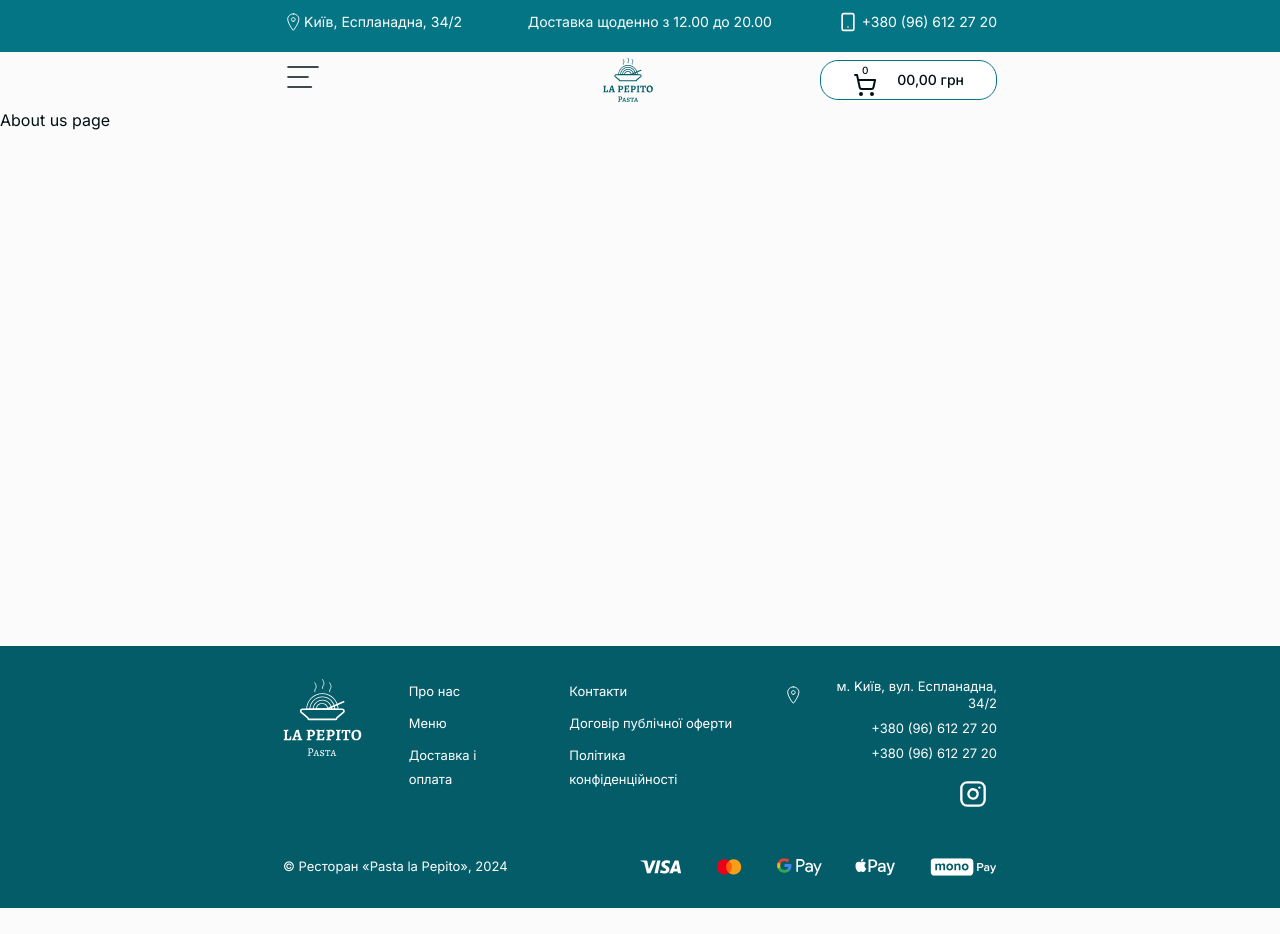
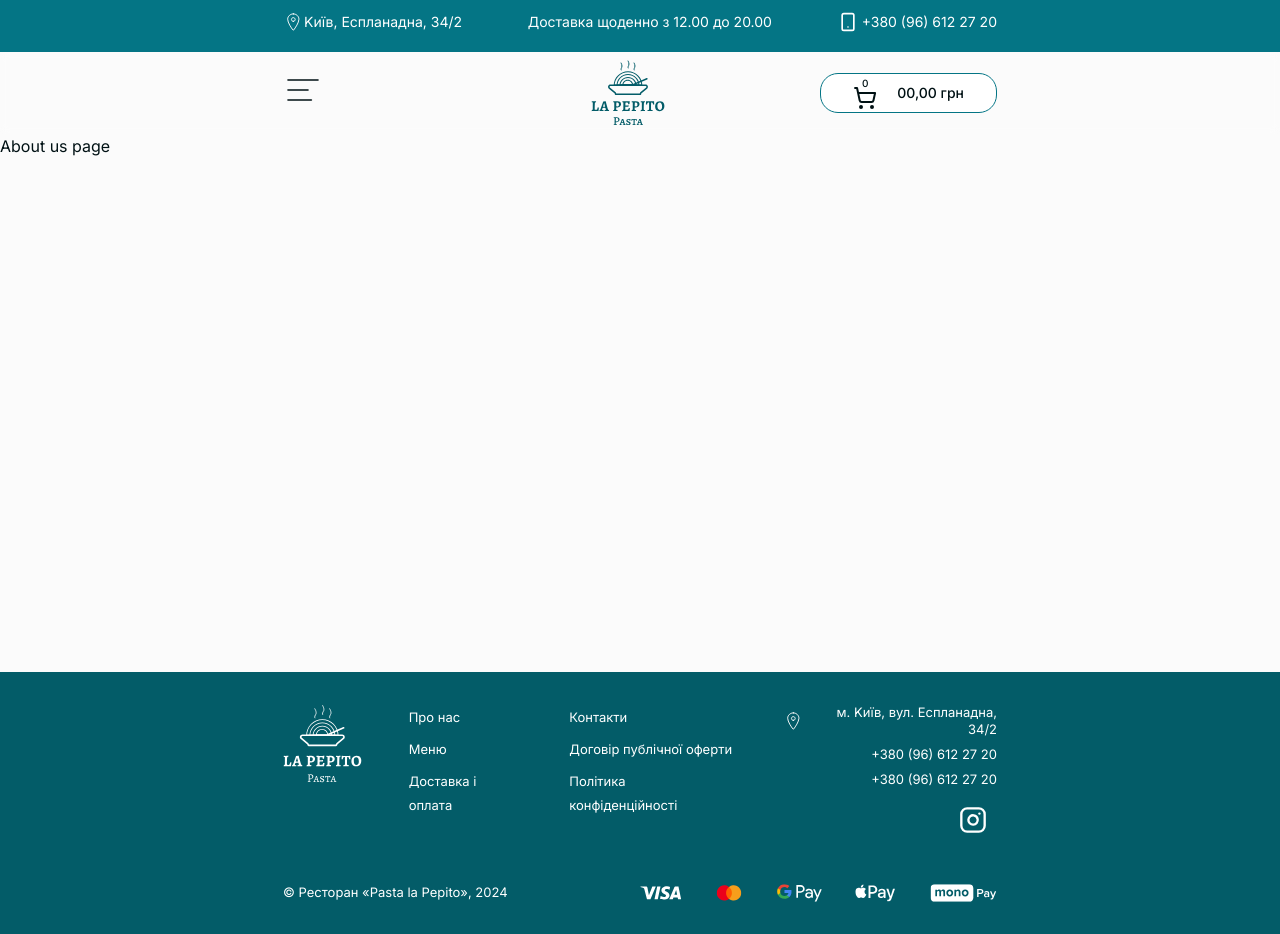
Before and after one commit to zim89/pasta-client, a Next.js app: page /about in a window 1280 px wide. Before the commit the page ends 908 px from the top, so only its background shows below. Built offline with nearby package versions, Linux system fonts and the light colour scheme; a web font is replaced by a local one.

Commit message:
Adjusted logo's size

```diff
--- a/src/components/header/ui/Links.tsx
+++ b/src/components/header/ui/Links.tsx
@@ -21,7 +21,7 @@ export const Links = () => {
         <li key={index}>
           <Link
             className={cn(
-              'relative after:absolute after:-bottom-[0.5px] after:left-0 after:h-[0.5px] after:w-0 after:bg-black after:transition-all after:duration-300 hover:after:w-full group-hover:after:w-full',
+              'relative after:absolute after:-bottom-[0.5px] after:left-0 after:h-[0.5px] after:w-0 after:bg-primary-light after:transition-all after:duration-300 hover:after:w-full group-hover:after:w-full',
               active === item.href && 'border-b border-b-black'
             )}
             href={item.href}
--- a/src/components/header/ui/Logo.tsx
+++ b/src/components/header/ui/Logo.tsx
@@ -1,24 +1,30 @@
 import Image from 'next/image'
+import Link from 'next/link'
 import logoLight from '@/assets/icons/logo/logo-light.svg'
 import logoPrimary from '@/assets/icons/logo/logo-primary.svg'
 
 export const Logo = () => {
   return (
-    <div className='relative w-14 h-14 md:w-20'>
+    <Link
+      href='/'
+      className='py-2 md:py-0'
+    >
+      {/* Mobile logo */}
       <Image
         src={logoLight.src}
-        className='md:hidden -z-10'
-        fill
-        sizes='100%'
+        className='md:hidden'
+        width={54.94}
+        height={58.04}
         alt='Logo di Pasta La Pepito'
       />
+      {/* Tablet/Laptop logo */}
       <Image
         src={logoPrimary.src}
-        className='hidden md:block -z-10'
-        fill
-        sizes='100%'
+        className='hidden md:block'
+        width={74}
+        height={82}
         alt='Logo di Pasta La Pepito'
       />
-    </div>
+    </Link>
   )
 }
--- a/src/components/hero.tsx
+++ b/src/components/hero.tsx
@@ -7,7 +7,7 @@ export const Hero = () => {
   return (
     <div
       // Adjusted container width since 500px screens on tablets to ensure the hero looks pretty.
-      className='md:static h-[274px] min-[500px]:h-[480px] xl:h-[824px] overflow-clip md:-mt-[56px]'
+      className='md:static h-[274px] min-[500px]:h-[480px] xl:h-[824px] overflow-clip md:-mt-[82px]'
       style={{
         filter: 'saturate(1.7)'
       }}
@@ -16,11 +16,11 @@ export const Hero = () => {
         src={hero.src}
         fill
         style={{ top: '-15px' }}
-        className='object-cover -z-10 object-center md:scale-[1.75] md:object-[11em_6em] xl:scale-[1.6] xl:object-[13.5em_6em]'
+        className='object-cover -z-10 object-center md:scale-[1.75] md:object-[11em_7em] xl:scale-[1.6] xl:object-[13em_7em]'
         alt=''
       />
 
-      <div className='hidden md:block container translate-y-[60px] xl:translate-y-[69px]'>
+      <div className='hidden md:block container translate-y-20 xl:translate-y-24'>
         <h1 className='font-alegreya text-[4.375rem]/[4.375rem] xl:text-[8.125rem]/[8.938rem] text-primary-dark font-medium xl:font-bold'>
           Pasta <br className='hidden xl:block' /> La{' '}
           <br className='xl:hidden' />
```
